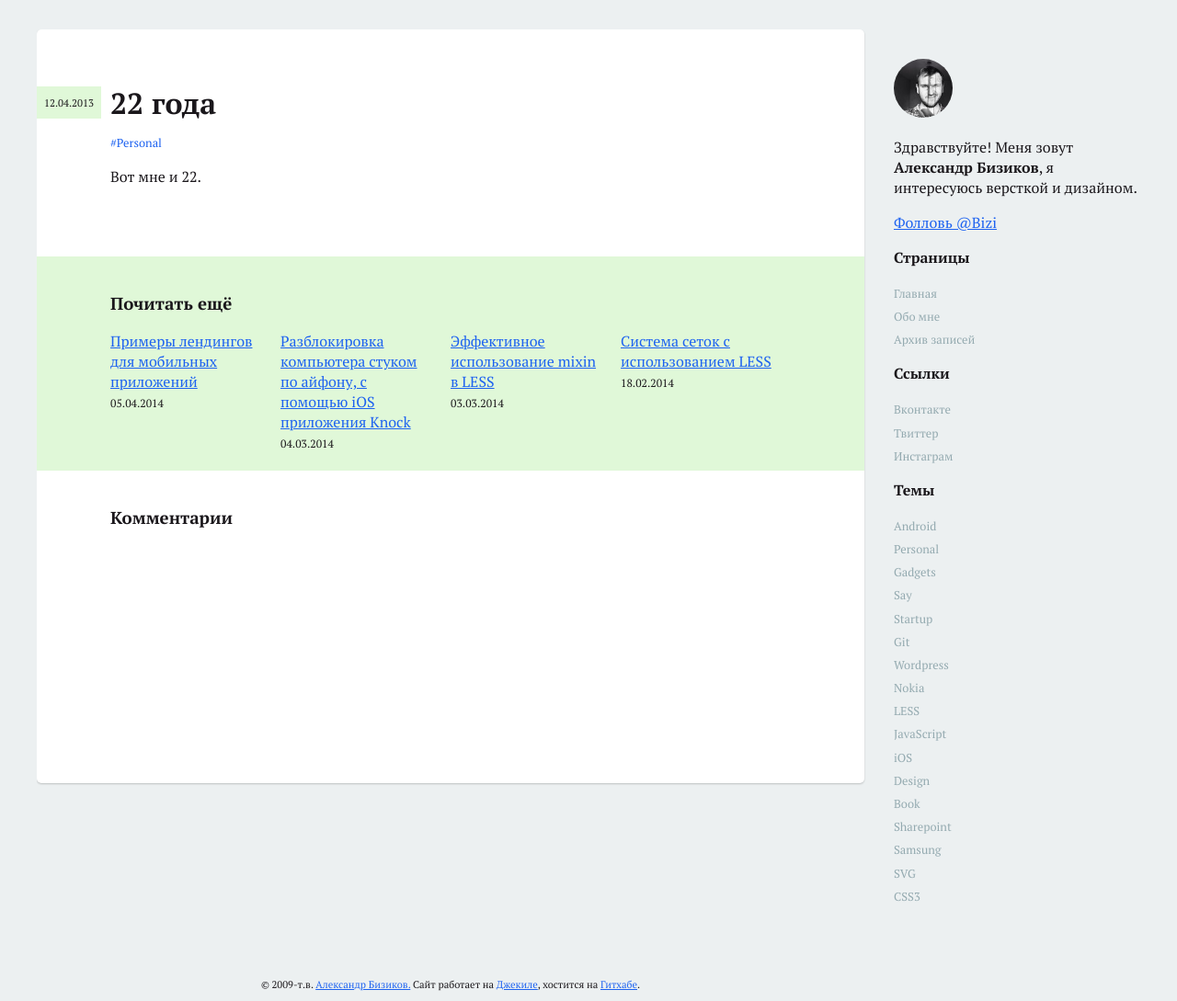
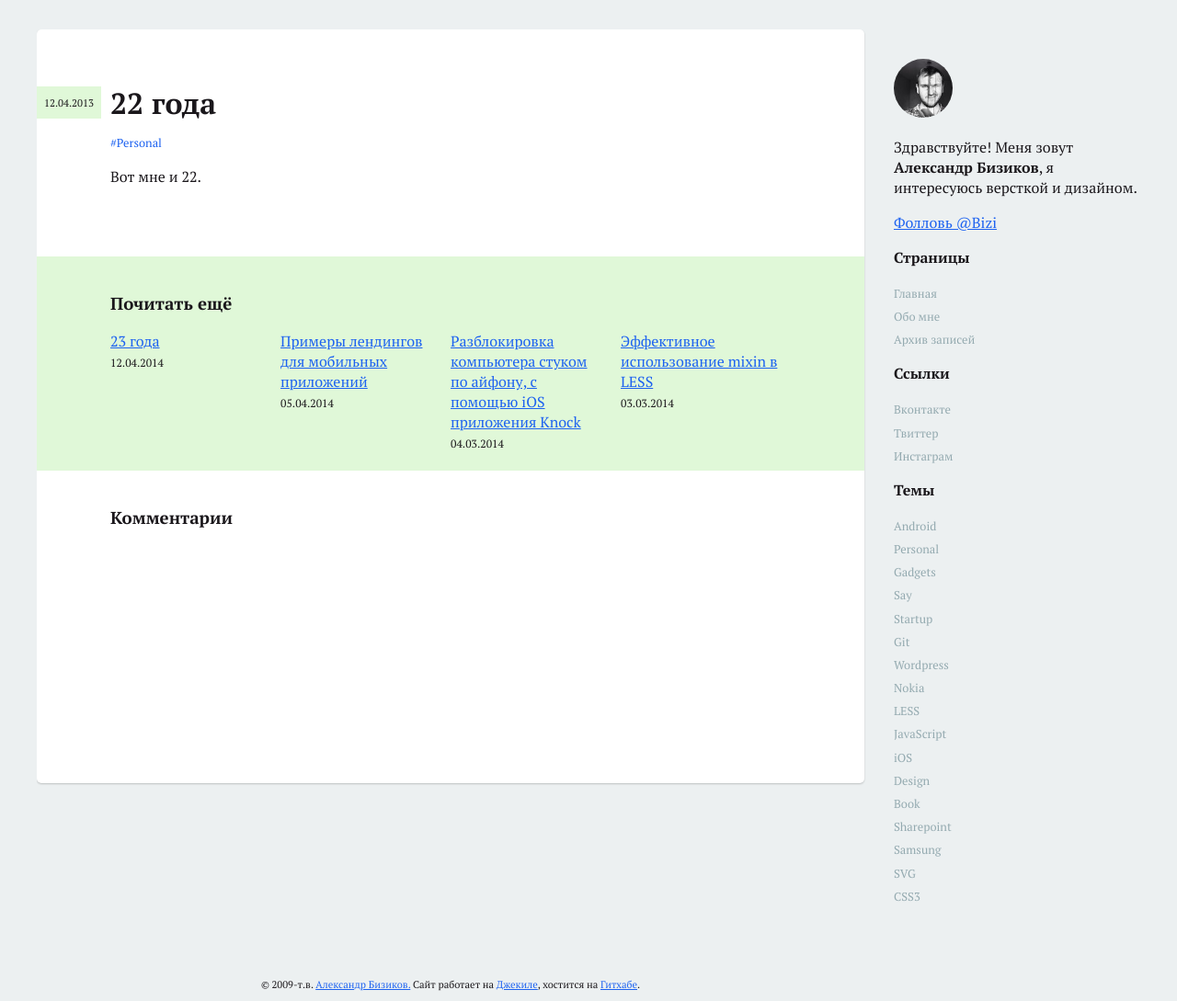
Before and after one commit to anna-vanlee/bizikov.ru, a Jekyll site: the page built from _posts/2013-04-12-22-goda.markdown, in a window 1280 px wide. Shown: the whole page at 92% size. Built offline with Jekyll 4.4.1, drawn with Linux system fonts in a browser that asks for light colours; comment, search, counter and statistics services are not loaded.

Commit message:
Публикация

```diff
--- a/_drafts/2014-04-12-23-goda.md
+++ b/_posts/2014-04-12-23-goda.md
@@ -1,6 +1,7 @@
 ---
 layout: post
 title: 23 года
+cover: upload/article/2014/04/12/23.jpg
 excerpt: Вот мне и 23.
 tags:
 - Personal
@@ -8,23 +9,23 @@
 
 Добрый день.
 
-Сложилась небольшая традиция, в день рождения подводить итоги ушедшего года.
+Сложилась небольшая традиция - в день рождения подводить итоги ушедшего года.
 
 - [20 лет]({{ site.url }}/2011/04/20-let/)
 - [21 год]({{ site.url }}/2012/04/21-god/)
 - [22 года]({{ site.url }}/2013/04/22-goda/)
 
 Казалось бы, совсем недавно я приехал поступать в ОГУ на математический факультет, как уже заканчиваю 5 курс, пишу интереснейший диплом.
-С одной стороны эти пять лет пролетели быстро, а с другой - было много событий. Оглядываясь назад, я вижу юнца который приехал покорять город, не Москву конечно, но все же.
+С одной стороны эти пять лет пролетели быстро, а с другой - было много событий. Оглядываясь назад, я вижу юнца, который приехал покорять город, не Москву конечно, но все же.
 За это время произошло множество интересных событий: подкаст [Twitterомания](http://twitter.podfm.ru/), [поездка на Селигер](https://edalin.wordpress.com/2011/08/05/%D1%81%D0%B0%D0%BD%D1%8F-%D0%BE%D1%82%D1%80%D1%8B%D0%B2%D0%B0%D0%B5%D1%82%D1%81%D1%8F/) и [разговор](http://g-v-z.livejournal.com/35520.html?thread=133312) с [Владимиром Путиным](http://www.youtube.com/watch?v=RMBXDj1kHV0&feature=youtu.be),
-создание городской блог платформы iOren Group (сейчас новостной портал [iOren](http://ioren.ru), подробнее о нем чуть позже) и последние полтора года - разработчик ПО, в компании [i-Sys](http://www.i-sys.ru/).
+создание городской блог-платформы iOren Group (сейчас новостной портал [iOren](http://ioren.ru), подробнее о нем чуть позже) и последние полтора года - разработчик ПО, в компании [i-Sys](http://www.i-sys.ru/).
 
 Оглядываясь на себя, парня на 1 курсе, у которого горят глаза, вижу каким малым количеством навыков я обладал.
 За последние годы приобрел много опыта и навыков, хоть и ценой горящих глаз.
 
-Отдельно стоит упомянуть про iOren и то, в каком он сейчас состоянии. Из за сложившейся ситуации: основная работа + последний курс университета, нет возможности заниматься
-развитием сайта. Сейчас просто работает, но новых записей уже давно не было. По окончании университета я не уверен, что буду продолжать развивать проект в том виде, в котором он сейчас есть.
-Скорее всего это будет что-то новое и более полезное.
+Отдельно стоит упомянуть про iOren и то, в каком он сейчас состоянии. Из-за сложившейся ситуации: основная работа + последний курс университета, нет возможности заниматься
+развитием сайта. Сейчас просто работает, но новых записей уже давно не было. Я не уверен, что по окончании университета буду продолжать развивать проект в том виде, в котором он сейчас есть.
+Скорее всего, это будет что-то новое и более полезное.
 
 Планы на будущее конечно же есть, но первым делом хочу отдохнуть после университета. Последние годы были очень сложными.
 
```
Also changed, not shown: upload/article/2014/04/12/23.jpg (added).
